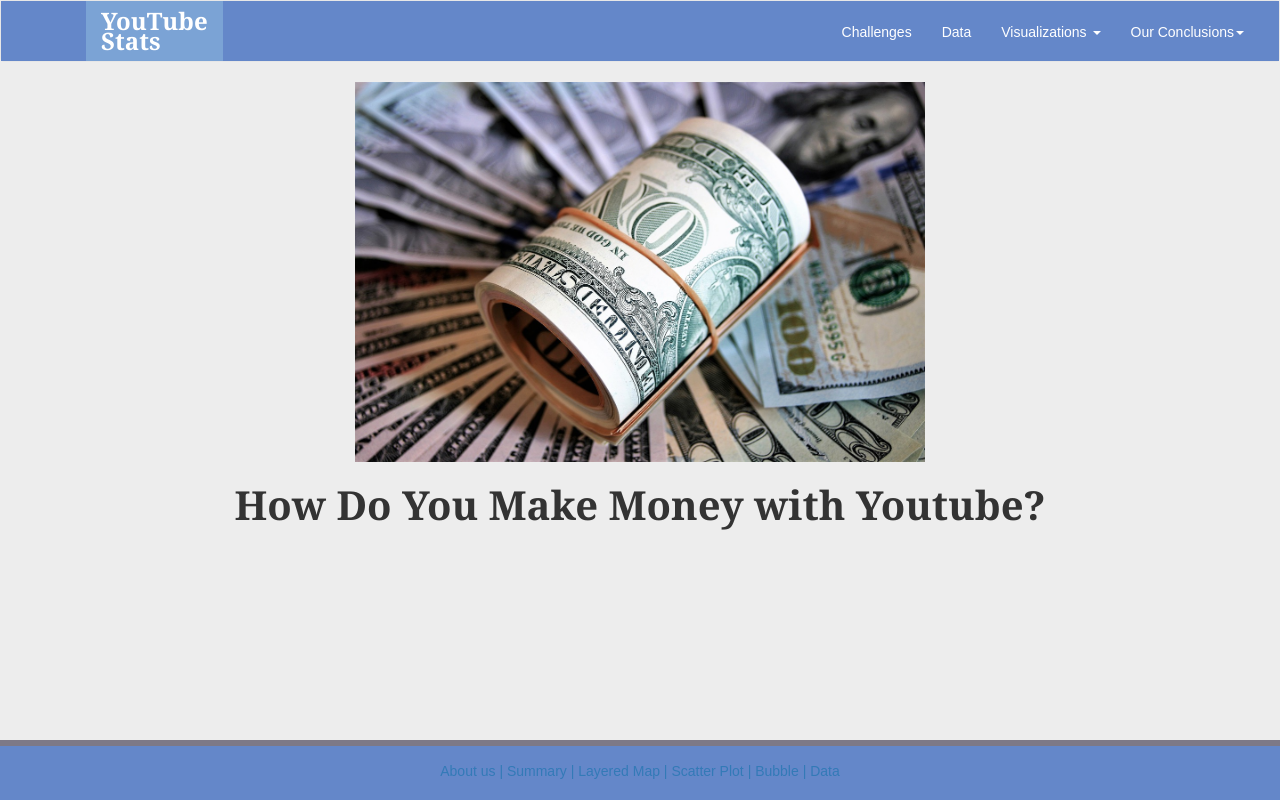
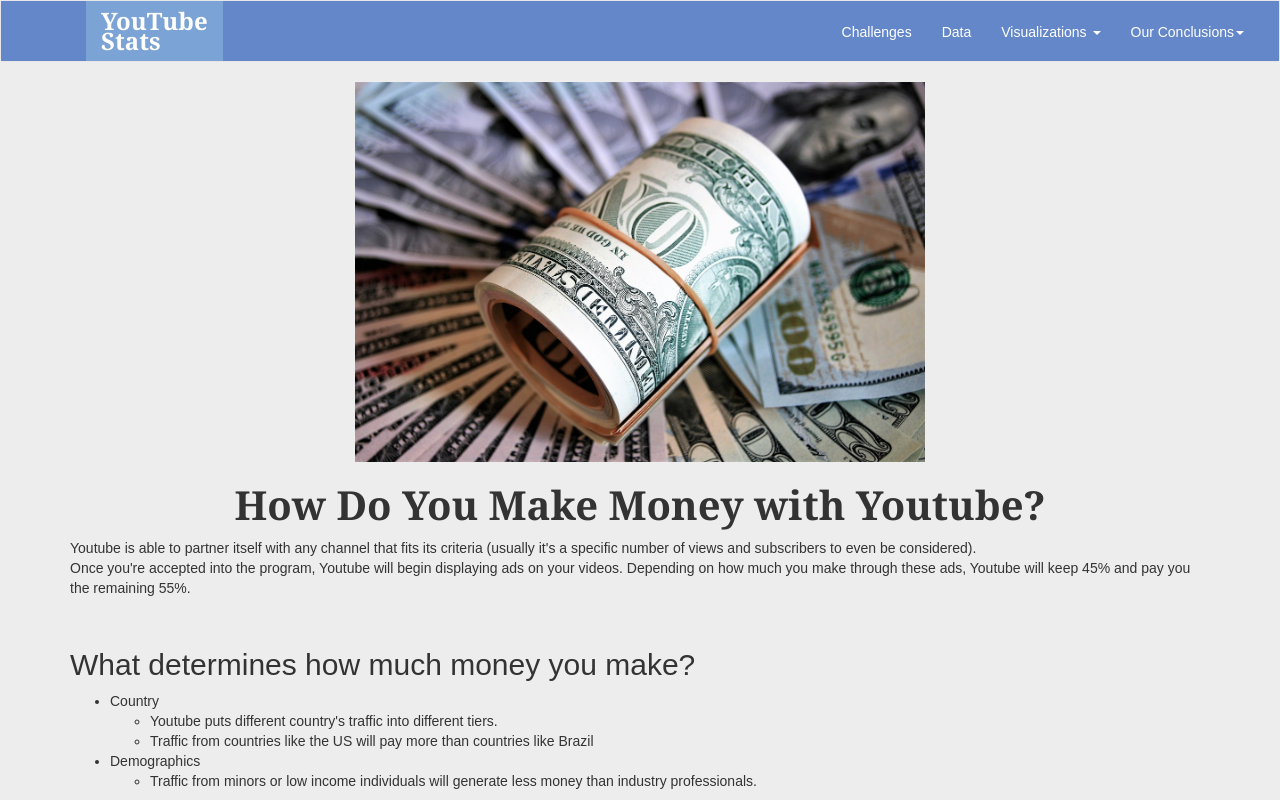
Before and after one commit to FangqingYu/Project2_Dashboard_Top_Youtube_Channels, a plain HTML site: page templates/money.html in a window 1280 px wide. Shown: the top 800 px of the page. Drawn offline with nearby package versions, Linux system fonts and the light colour scheme; a script that the page names is missing.

Commit message:
drafted out the money.html

```diff
--- a/templates/money.html
+++ b/templates/money.html
@@ -72,6 +72,21 @@
                 <div class="col-md-12">
                   <img class="text-center" src="../static/Images/Money.jpg" alt="money" id="money">
                     <h1 class = "text-center" id="title"> How Do You Make Money with Youtube?</h1>
+                    <p> Youtube is able to partner itself with any channel that fits its criteria (usually it's a specific number of views and subscribers to even be considered). <br> Once you're accepted into the program, Youtube will begin displaying ads on your videos. Depending on how much you make through these ads, Youtube will keep 45% and pay you the remaining 55%. </p>
+                    <br>
+                    <h2> What determines how much money you make?</h2>
+                    <ul class="text">
+                      <li>Country</li>
+                        <ul class="text">
+                          <li>Youtube puts different country's traffic into different tiers.</li>
+                          <li>Traffic from countries like the US will pay more than countries like Brazil</li>
+                        </ul>
+                      <li>Demographics</li>
+                        <ul class="text">
+                          <li>Traffic from minors or low income individuals will generate less money than industry professionals.</li>
+                        </ul>
+
+                    </ul>
                 </div>
             </div>
 </div>
```
